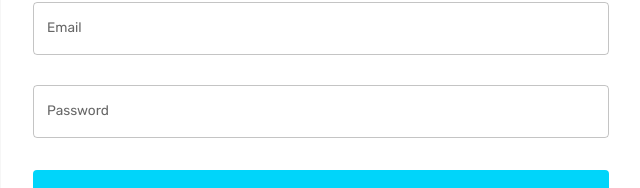
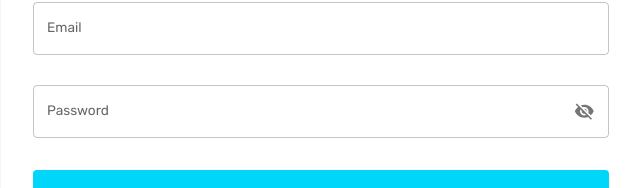
Before and after one commit to lisa1501/Socialgram_mern_app, a React (Create React App) app in the folder client/: page / in a window 1280 px wide. Shown: the part 187-375 px from the top of the page, without its empty margins (319-959 px from the left). Built offline with nearby package versions, Linux system fonts and the light colour scheme.

Commit message:
implemented register/login form Password visibility

```diff
--- a/client/src/scenes/loginPage/Form.jsx
+++ b/client/src/scenes/loginPage/Form.jsx
@@ -5,7 +5,8 @@ import {
     TextField,
     useMediaQuery,
     Typography,
-    useTheme
+    useTheme,
+    InputAdornment
 } from "@mui/material";
 import EditOutlinedIcon from "@mui/icons-material/EditOutlined";
 import { Formik } from "formik";
@@ -13,6 +14,8 @@ import * as yup from "yup";
 import Dropzone from "react-dropzone";
 import { useNavigate } from "react-router-dom";
 import { useDispatch } from "react-redux";
+import VisibilityOffIcon from "@mui/icons-material/VisibilityOff";
+import VisibilityIcon from "@mui/icons-material/Visibility";
 import { setLogin } from "state";
 import FlexBetween from "components/FlexBetween";
 
@@ -52,6 +55,8 @@ const Form = () => {
     const isLogin = pageType === "login";
     const dispatch = useDispatch();
     const navigate = useNavigate();
+    const [isPasswordVisible , setIsPasswordVisible] = useState(false);
+
     const register = async (values, onSubmitProps) => {
         // this allows us to send form info with image
         const formData = new FormData();
@@ -217,7 +222,7 @@ const Form = () => {
                         />
                         <TextField
                             label="Password"
-                            type="password"
+                            type={isPasswordVisible ? "text" : "password"}
                             onBlur={handleBlur}
                             onChange={handleChange}
                             value={values.password}
@@ -225,6 +230,14 @@ const Form = () => {
                             error={Boolean(touched.password) && Boolean(errors.password)}
                             helperText={touched.password && errors.password}
                             sx={{ gridColumn: "span 4" }}
+                            InputProps={{
+                                endAdornment: (
+                                  <InputAdornment position="end">
+                                    {isPasswordVisible ? <VisibilityIcon onClick={()=>setIsPasswordVisible(!isPasswordVisible)} sx={{cursor:"pointer"}}/>
+                                    : <VisibilityOffIcon onClick={()=>setIsPasswordVisible(!isPasswordVisible)} sx={{cursor:"pointer"}}/>}
+                                  </InputAdornment>
+                                )
+                              }}
                         />
 
                     </Box>
--- a/client/src/scenes/widgets/MyPostWidget.jsx
+++ b/client/src/scenes/widgets/MyPostWidget.jsx
@@ -44,7 +44,7 @@ const MyPostWidget = ({ picturePath }) => {
         formData.append("userId", _id);
         formData.append("description", post);
         if (image) {
-            formData.append("picture", image);
+            // formData.append("picture", image);
             formData.append("picturePath", image.name);
         }
 
```
